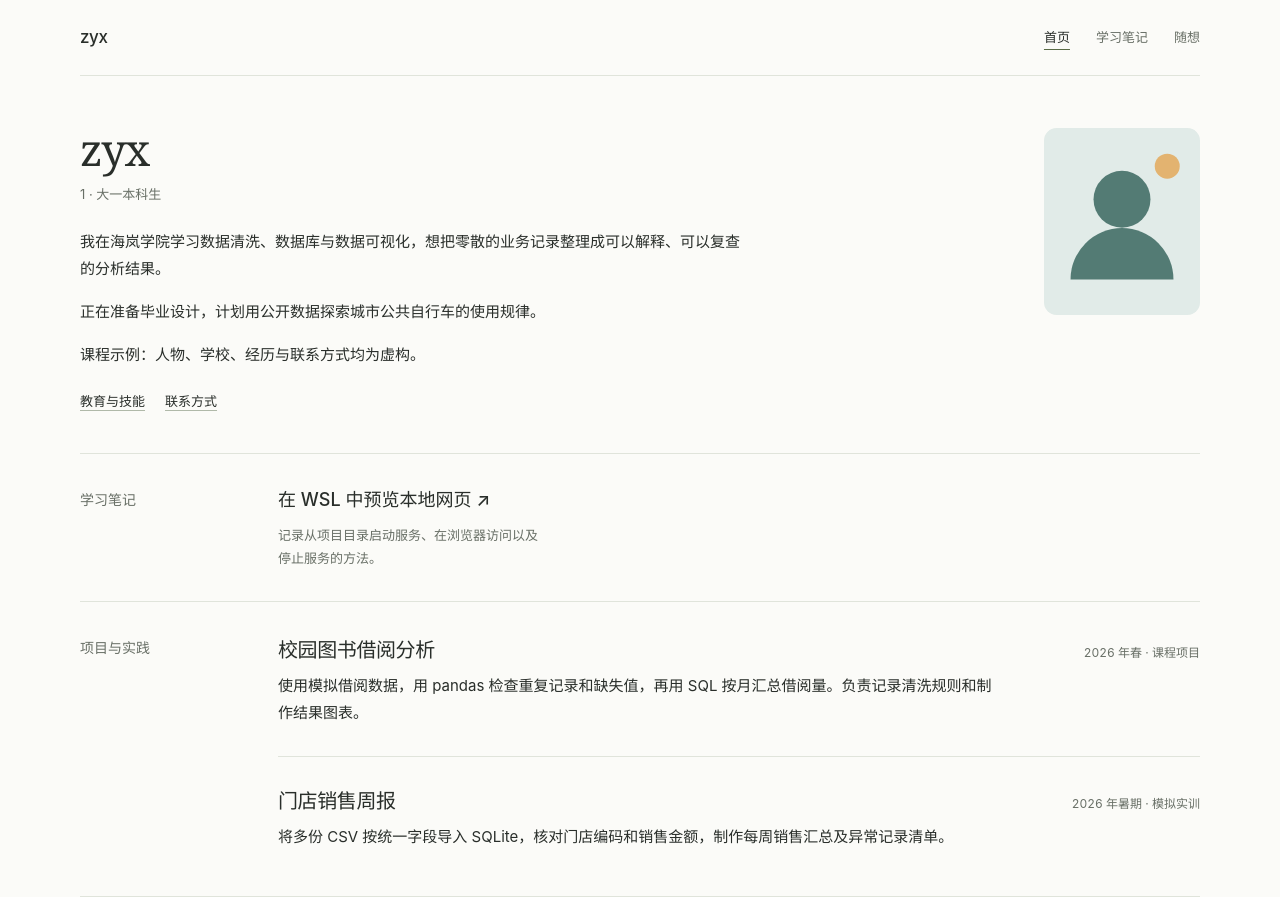
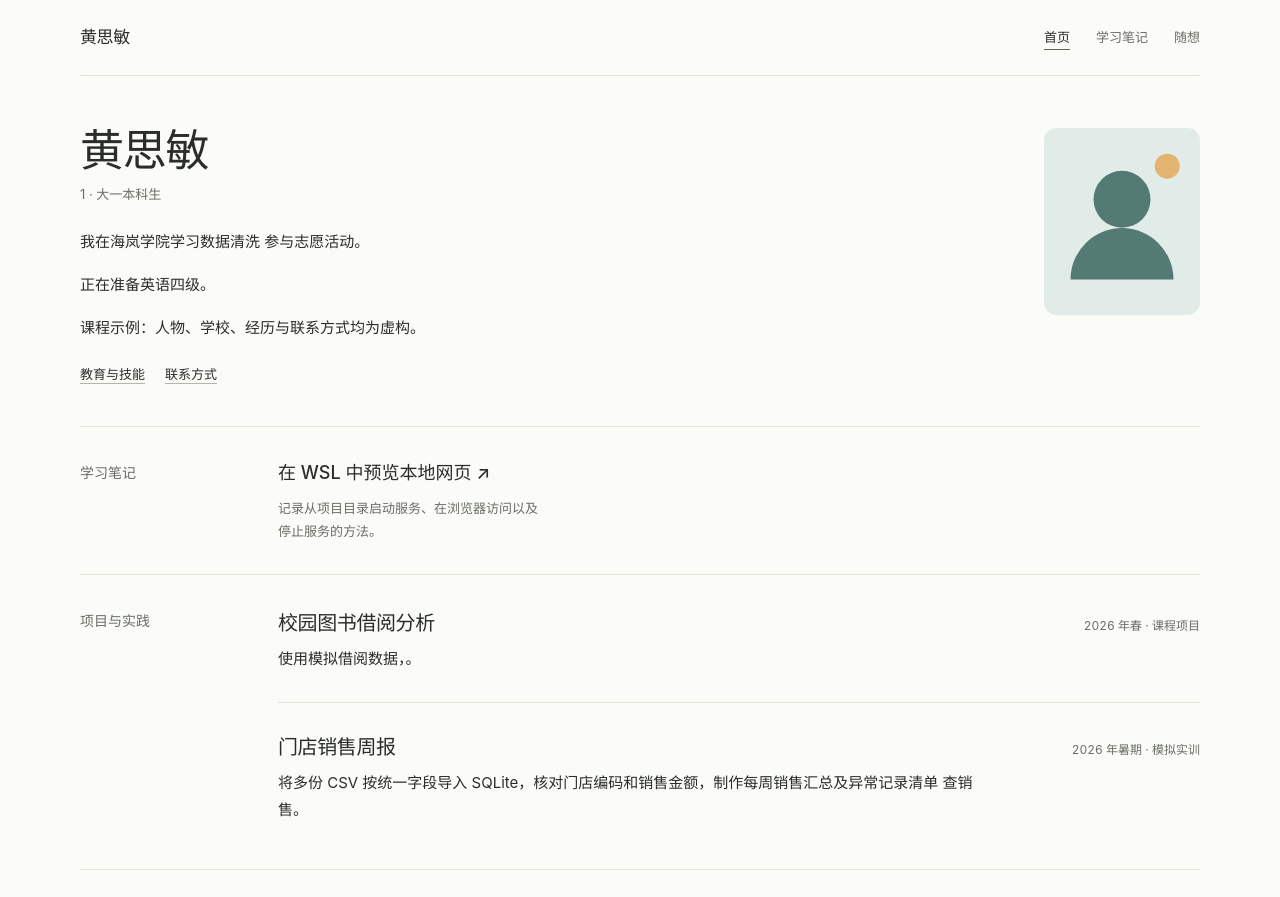
Before and after one commit to nikiniki66688/nikiniki66688.github.io, a plain HTML site: page index.html in a window 1280 px wide. Shown: the top 897 px of the page. Drawn offline with Linux system fonts and the light colour scheme.

Commit message:
是是是

```diff
--- a/index.html
+++ b/index.html
@@ -3,8 +3,8 @@
 <head>
   <meta charset="utf-8">
   <meta name="viewport" content="width=device-width, initial-scale=1">
-  <title>zyx · 个人简历</title>
-  <meta name="description" content="1学生zyx的中文简历。课程使用的虚构示例。">
+  <title>黄思敏 · 个人简历</title>
+  <meta name="description" content="1学生黄思敏的中文简历。课程使用的虚构示例。">
   <link rel="icon" type="image/png" sizes="512x512" href="/assets/favicon.png?v=20260922">
   <link rel="apple-touch-icon" sizes="180x180" href="/assets/apple-touch-icon.png?v=20260922">
   <link rel="stylesheet" href="/assets/css/home.css?v=20260920">
@@ -13,7 +13,7 @@
 <body>
   <a class="skip" href="#main">跳至正文</a>
   <header class="site-header">
-    <a class="brand" href="/">zyx</a>
+    <a class="brand" href="/">黄思敏</a>
     <nav aria-label="主导航">
       <a href="/" aria-current="page">首页</a>
       <a href="/knowledge/">学习笔记</a>
@@ -23,15 +23,15 @@
   <main id="main">
     <section class="profile" aria-labelledby="name">
       <div class="profile-copy">
-        <h1 id="name">zyx</h1>
+        <h1 id="name">黄思敏</h1>
         <p class="byline">1 · 大一本科生</p>
-        <p>我在海岚学院学习数据清洗、数据库与数据可视化，想把零散的业务记录整理成可以解释、可以复查的分析结果。</p>
-        <p>正在准备毕业设计，计划用公开数据探索城市公共自行车的使用规律。</p>
+        <p>我在海岚学院学习数据清洗 参与志愿活动。</p>
+        <p>正在准备英语四级。</p>
         <p>课程示例：人物、学校、经历与联系方式均为虚构。</p>
         <div class="contact-links"><a href="#background">教育与技能</a><a href="#contact">联系方式</a></div>
       </div>
       <figure class="profile-photo">
-        <img src="/assets/img/student-avatar.svg" alt="zyx的抽象头像" width="400" height="480">
+        <img src="/assets/img/student-avatar.svg" alt="黄思敏头像" width="400" height="480">
       </figure>
     </section>
     <section class="home-section" aria-labelledby="notes-heading">
@@ -48,11 +48,11 @@
       <div class="section-content">
         <article class="work-entry">
           <div class="entry-heading"><h3>校园图书借阅分析</h3><span class="date">2026 年春 · 课程项目</span></div>
-          <p>使用模拟借阅数据，用 pandas 检查重复记录和缺失值，再用 SQL 按月汇总借阅量。负责记录清洗规则和制作结果图表。</p>
+          <p>使用模拟借阅数据，。</p>
         </article>
         <article class="work-entry">
           <div class="entry-heading"><h3>门店销售周报</h3><span class="date">2026 年暑期 · 模拟实训</span></div>
-          <p>将多份 CSV 按统一字段导入 SQLite，核对门店编码和销售金额，制作每周销售汇总及异常记录清单。</p>
+          <p>将多份 CSV 按统一字段导入 SQLite，核对门店编码和销售金额，制作每周销售汇总及异常记录清单 查销售。</p>
         </article>
       </div>
     </section>
```
